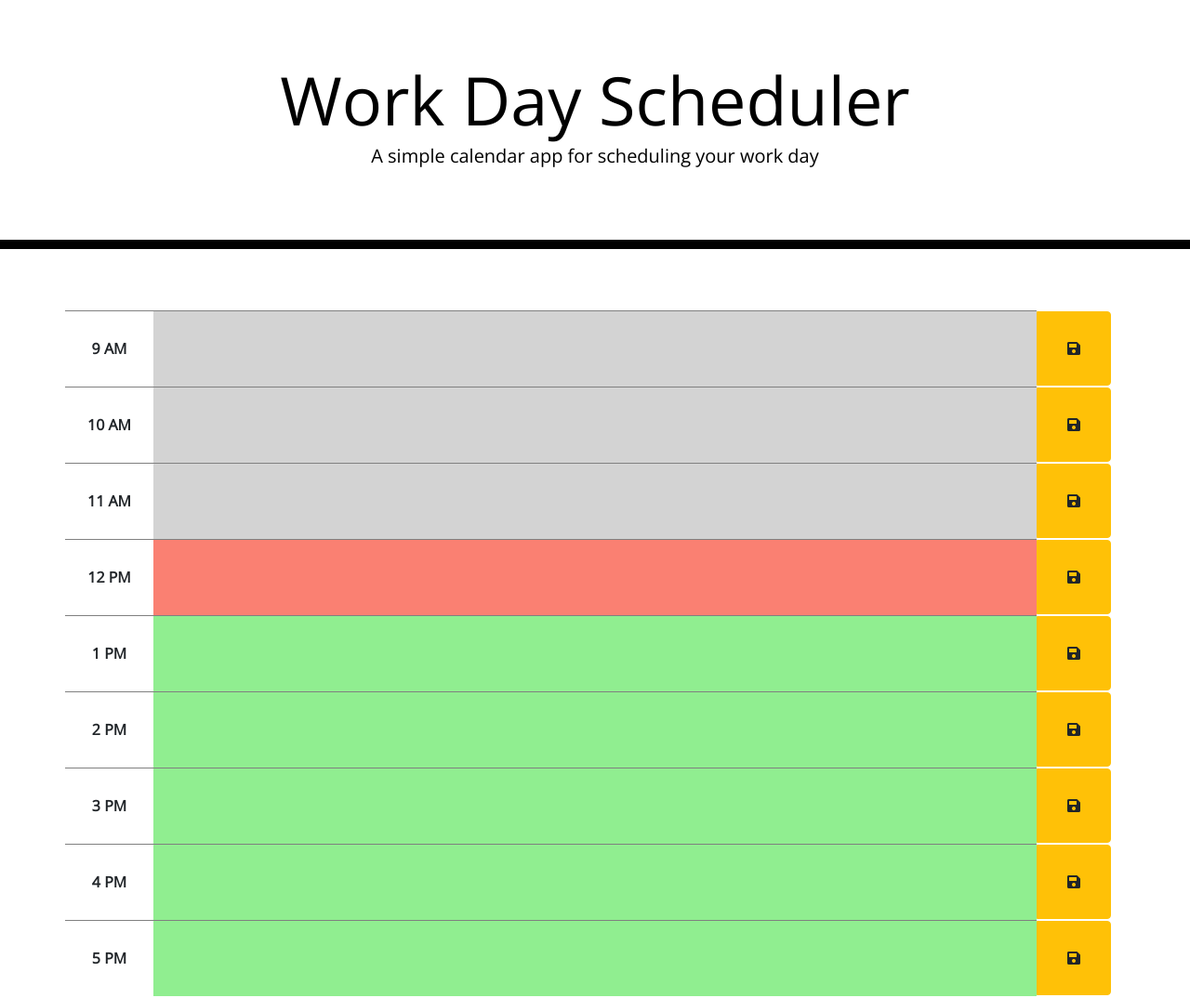
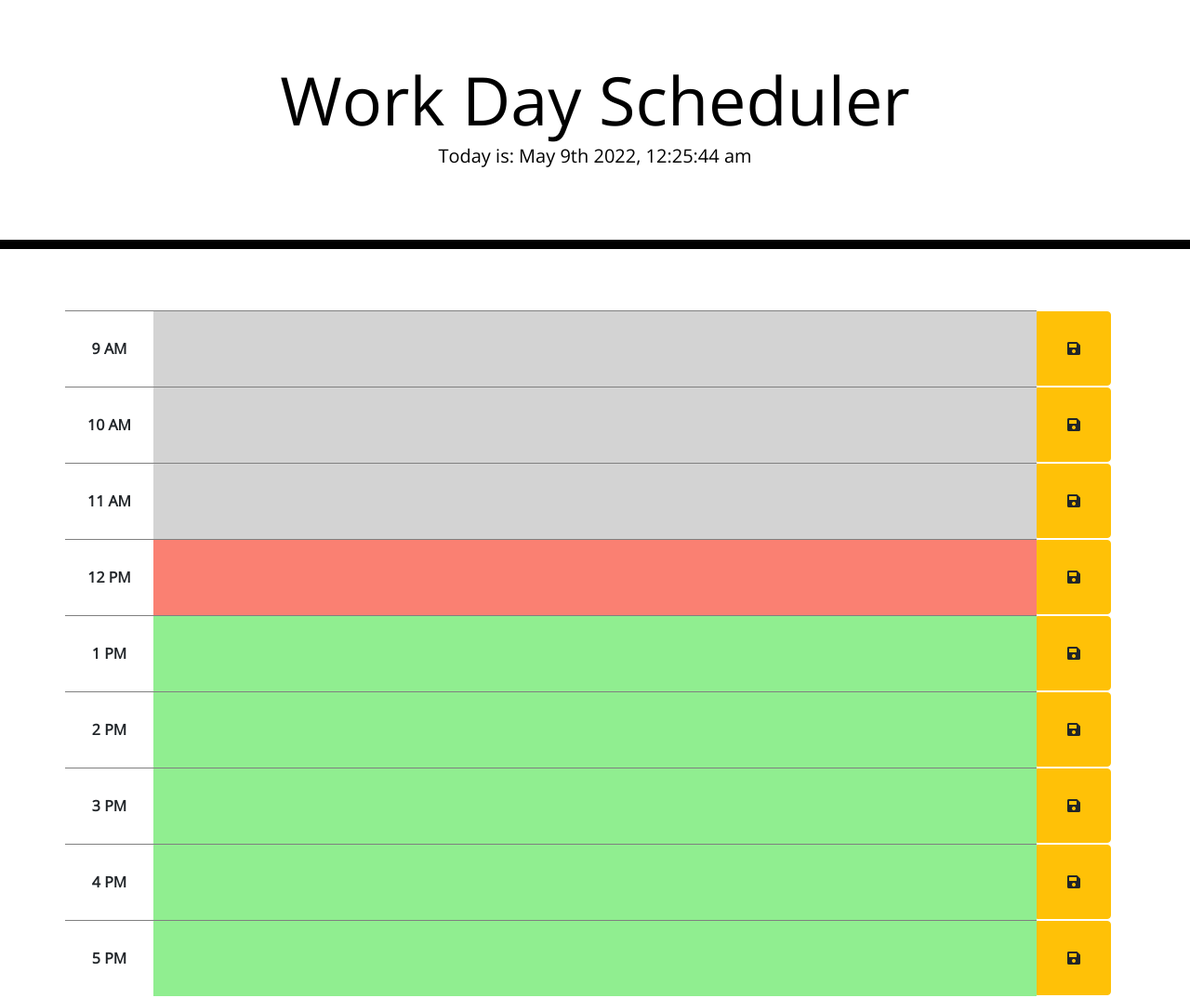
Before and after one commit to rachelleBoeuf/the-day-planner, a plain HTML site: page index.html in a window 1280 px wide. Shown: the whole page at 93% size. Drawn offline with nearby package versions, Linux system fonts and the light colour scheme.

Commit message:
fix some issues

```diff
--- a/index.html
+++ b/index.html
@@ -25,7 +25,7 @@
   <body>
     <header class="jumbotron">
       <h1 class="display-3">Work Day Scheduler</h1>
-      <p class="lead">A simple calendar app for scheduling your work day</p>
+      <p class="lead">Today is: <b class="today-date"></b></p>
       <p id="currentDay" class="lead"></p>
     </header>
     <div class="container">
--- a/script.js
+++ b/script.js
@@ -2,9 +2,11 @@ $(function() {
     //page init
     $(".calendar-button button").click(saveScheduleEvent);
 
-    //start the program
+    //load stored events
     loadScheduleEvents();
-    updateScheduleColors();
+
+    //update the time dynamically and colors
+    setTimeout('updateSchedulePlanner()', 1000);
 });
 
 function loadScheduleEvents() {
@@ -14,7 +16,10 @@ function loadScheduleEvents() {
     }
 }
 
-function updateScheduleColors() {
+function updateSchedulePlanner() {
+     //set current date/time
+     $(".today-date").html(moment().format('MMMM Do YYYY, h:mm:ss a'));
+
     //use moment libary to set the colors for the calendar
     let hour = moment().format('H');
     hour = 12;
@@ -31,6 +36,9 @@ function updateScheduleColors() {
                 break;
         }
     }
+
+    //repeat me every 1 seconds
+    setTimeout('updateSchedulePlanner()', 1000);
 }
 
 function saveScheduleEvent() {
```
